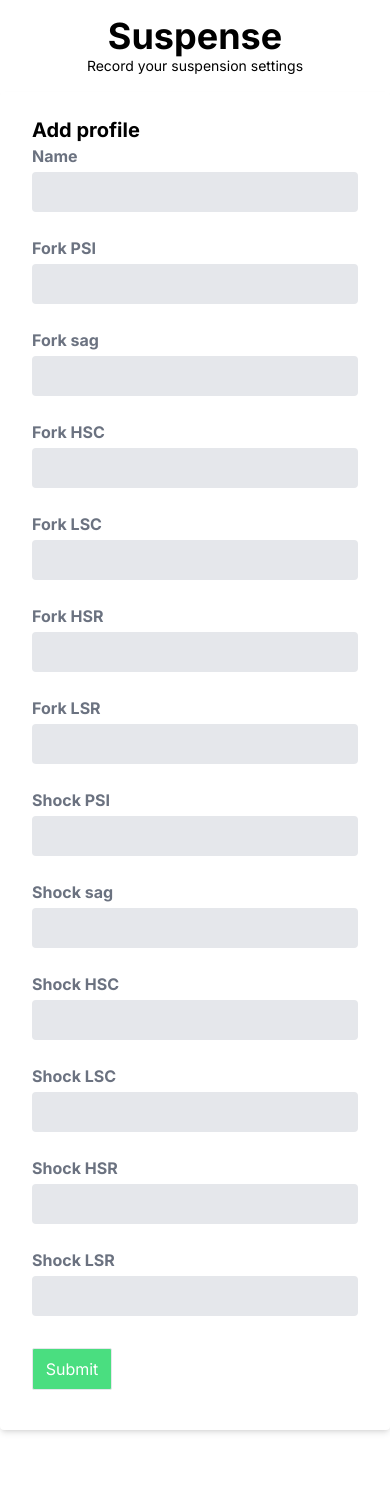
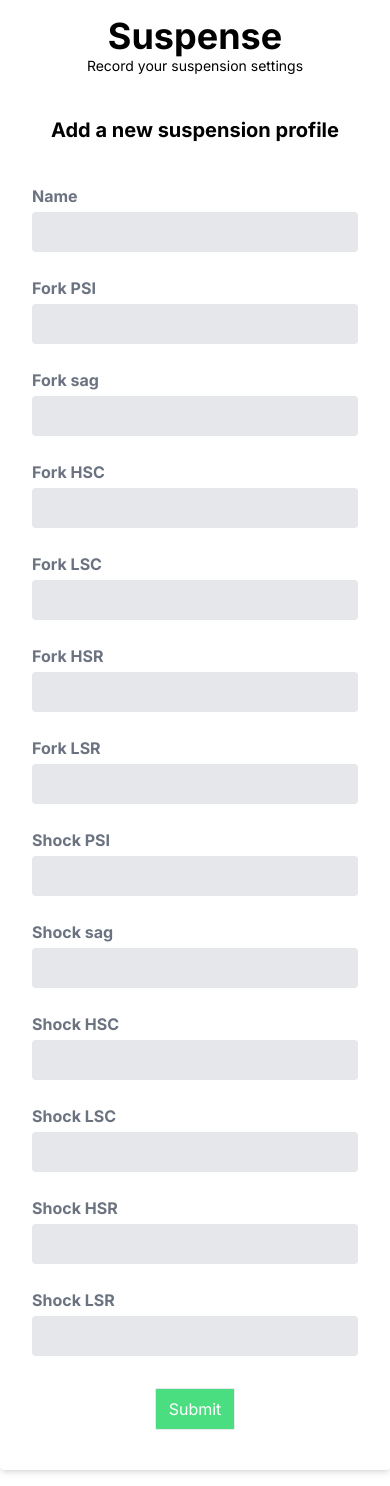
Before and after one commit to steventux/suspense, a Next.js app: page /profiles/create in a window 390 px wide. Before the commit the page ends 1446 px from the top, so only its background shows below. Built offline with nearby package versions, Linux system fonts and the light colour scheme.

Commit message:
Add common form components

```diff
--- /dev/null
+++ b/app/components/form/Label.tsx
@@ -0,0 +1,16 @@
+import React from 'react'
+
+interface LabelProps {
+  fieldName: string;
+  labelText: string;
+}
+
+export default function Label({fieldName, labelText}: LabelProps) {
+  const classNames = 'block text-gray-500 font-bold md:text-right mb-1 md:mb-0 pr-4';
+
+  return (
+    <label className={classNames} htmlFor={fieldName}>
+      {labelText}
+    </label>
+  )
+}
--- /dev/null
+++ b/app/components/form/LabelAndTextField.tsx
@@ -0,0 +1,24 @@
+import React from 'react'
+import { SyntheticEvent } from 'react'
+import Label from './Label'
+import TextField from './TextField'
+
+interface LabelAndTextFieldProps {
+  fieldName: string;
+  fieldSetter: Function;
+  labelText: string;
+}
+
+export default function LabelAndTextField({fieldName, fieldSetter, labelText}: LabelAndTextFieldProps) {
+
+  return (
+    <div className="md:flex md:items-center mb-6">
+      <div className="md:w-1/4">
+        <Label fieldName={fieldName} labelText={labelText} />
+      </div>
+      <div className="md:w-2/4">
+        <TextField fieldName={fieldName} fieldSetter={fieldSetter} />
+      </div>
+    </div>
+  )
+}
--- /dev/null
+++ b/app/components/form/Submit.tsx
@@ -0,0 +1,9 @@
+import React from 'react'
+
+export default function Submit() {
+  return (
+    <div className='w-full py-2 text-center'>
+      <button className="w-20 p-2 text-white border-gray-200 border-[1px] rounded-sm bg-green-400">Submit</button>
+    </div>
+  )
+}
--- /dev/null
+++ b/app/components/form/TextField.tsx
@@ -0,0 +1,19 @@
+import React from 'react'
+import { SyntheticEvent } from 'react'
+
+interface TextFieldProps {
+  fieldName: string;
+  fieldSetter: Function;
+}
+
+export default function TextField({fieldName, fieldSetter}: TextFieldProps) {
+  const classNames = 'bg-gray-200 appearance-none border-2 rounded w-full py-2 px-4 text-gray-700 leading-tight focus:outline-none focus:bg-white focus:border-blue-500';
+
+  const onChange = (e: React.ChangeEvent<HTMLInputElement>): void => {
+    fieldSetter(e.currentTarget.value);
+  }
+
+  return (
+    <input className={classNames} id={fieldName} type="text" onChange={onChange}/>
+  )
+}
--- a/app/profiles/create/page.tsx
+++ b/app/profiles/create/page.tsx
@@ -1,6 +1,9 @@
 "use client"
 import React, {useState } from 'react'
 import { useRouter } from 'next/navigation'
+import LabelAndTextField from '../../components/form/LabelAndTextField'
+import Submit from '../../components/form/Submit'
+
 export default function ProfileCreate() {
   const router = useRouter()
   const [name, setName] = useState<string>('');
@@ -43,155 +46,34 @@ export default function ProfileCreate() {
         body: JSON.stringify(formData)
       });
       const content = await add.json();
-      if(content.success>0)
-      {
-        router.push('/profile');
+      if(content.success > 0) {
+        router.push(`/profiles/read/${content.id}`);
       }
-
     }
   };
 
-  const labelClassNames = 'block text-gray-500 font-bold md:text-right mb-1 md:mb-0 pr-4';
-  const inputClassNames = 'bg-gray-200 appearance-none border-2 rounded w-full py-2 px-4 text-gray-700 leading-tight focus:outline-none focus:bg-white focus:border-blue-500';
-
   return (
     <form className="w-full bg-white shadow-md rounded px-8 pt-6 pb-8 mb-4" onSubmit={addProfile}>
-      <h1 className="text-xl font-bold">Add profile</h1>
-      <div className="md:flex md:items-center mb-6">
-        <div className="md:w-1/3">
-          <label className={labelClassNames} htmlFor="name">
-            Name
-          </label>
-        </div>
-        <div className="md:w-2/3">
-          <input className={inputClassNames} id="name" type="text" onChange={(e:any)=>setName(e.target.value)}/>
-        </div>
-      </div>
-      <div className="md:flex md:items-center mb-6">
-        <div className="md:w-1/3">
-          <label className={labelClassNames} htmlFor="forkPsi">
-            Fork PSI
-          </label>
-        </div>
-        <div className="md:w-2/3">
-          <input className={inputClassNames} id="forkPsi" type="text"  onChange={(e:any)=>setForkPsi(e.target.value)}/>
-        </div>
-      </div>
-      <div className="md:flex md:items-center mb-6">
-        <div className="md:w-1/3">
-          <label className={labelClassNames} htmlFor="forkSag">
-            Fork sag
-          </label>
-        </div>
-        <div className="md:w-2/3">
-          <input className={inputClassNames} id="forkSag" type="text"  onChange={(e:any)=>setForkSag(e.target.value)}/>
-        </div>
-      </div>
-      <div className="md:flex md:items-center mb-6">
-        <div className="md:w-1/3">
-          <label className={labelClassNames} htmlFor="forkHsc">
-            Fork HSC
-          </label>
-        </div>
-        <div className="md:w-2/3">
-          <input className={inputClassNames} id="forkHsc" type="text" onChange={(e:any)=>setForkHsc(e.target.value)}/>
-        </div>
-      </div>
-      <div className="md:flex md:items-center mb-6">
-        <div className="md:w-1/3">
-          <label className={labelClassNames} htmlFor="forkLsc">
-            Fork LSC
-          </label>
-        </div>
-        <div className="md:w-2/3">
-          <input className={inputClassNames} id="forkLsc" type="text" onChange={(e:any)=>setForkLsc(e.target.value)}/>
-        </div>
-      </div>
-      <div className="md:flex md:items-center mb-6">
-        <div className="md:w-1/3">
-          <label className={labelClassNames} htmlFor="forkHsr">
-            Fork HSR
-          </label>
-        </div>
-        <div className="md:w-2/3">
-          <input className={inputClassNames} id="forkHsr" type="text" onChange={(e:any)=>setForkHsr(e.target.value)}/>
-        </div>
-      </div>
-      <div className="md:flex md:items-center mb-6">
-        <div className="md:w-1/3">
-          <label className={labelClassNames} htmlFor="forkLsr">
-            Fork LSR
-          </label>
-        </div>
-        <div className="md:w-2/3">
-          <input className={inputClassNames} id="forkLsr" type="text" onChange={(e:any)=>setForkLsr(e.target.value)}/>
-        </div>
-      </div>
-      <div className="md:flex md:items-center mb-6">
-        <div className="md:w-1/3">
-          <label className={labelClassNames} htmlFor="shockPsi">
-            Shock PSI
-          </label>
-        </div>
-        <div className="md:w-2/3">
-          <input className={inputClassNames} id="shockPsi" type="text" onChange={(e:any)=>setShockPsi(e.target.value)}/>
-        </div>
-      </div>
-      <div className="md:flex md:items-center mb-6">
-        <div className="md:w-1/3">
-          <label className={labelClassNames} htmlFor="shockSag">
-            Shock sag
-          </label>
-        </div>
-        <div className="md:w-2/3">
-          <input className={inputClassNames} id="shockSag" type="text" onChange={(e:any)=>setShockSag(e.target.value)}/>
-        </div>
+
+      <div className="m-auto w-full text-center mb-10">
+        <h1 className="text-xl font-bold">Add a new suspension profile</h1>
       </div>
 
-      <div className="md:flex md:items-center mb-6">
-        <div className="md:w-1/3">
-          <label className={labelClassNames} htmlFor="shockHsc">
-            Shock HSC
-          </label>
-        </div>
-        <div className="md:w-2/3">
-          <input className={inputClassNames} id="shockHsc" type="text" onChange={(e:any)=>setShockHsc(e.target.value)}/>
-        </div>
-      </div>
-      <div className="md:flex md:items-center mb-6">
-        <div className="md:w-1/3">
-          <label className={labelClassNames} htmlFor="shockLsc">
-            Shock LSC
-          </label>
-        </div>
-        <div className="md:w-2/3">
-          <input className={inputClassNames} id="shockLsc" type="text" onChange={(e:any)=>setShockLsc(e.target.value)}/>
-        </div>
-      </div>
-      <div className="md:flex md:items-center mb-6">
-        <div className="md:w-1/3">
-          <label className={labelClassNames} htmlFor="shockHsr">
-            Shock HSR
-          </label>
-        </div>
-        <div className="md:w-2/3">
-          <input className={inputClassNames} id="shockHsr" type="text" onChange={(e:any)=>setShockHsr(e.target.value)}/>
-        </div>
-      </div>
-      <div className="md:flex md:items-center mb-6">
-        <div className="md:w-1/3">
-          <label className={labelClassNames} htmlFor="shockLsr">
-            Shock LSR
-          </label>
-        </div>
-        <div className="md:w-2/3">
-          <input className={inputClassNames} id="shockLsr" type="text" onChange={(e:any)=>setShockLsr(e.target.value)}/>
-        </div>
-      </div>
+      <LabelAndTextField fieldName={'name'} fieldSetter={setName} labelText={'Name'} />
+      <LabelAndTextField fieldName={'forkPsi'} fieldSetter={setForkPsi} labelText={'Fork PSI'} />
+      <LabelAndTextField fieldName={'forkSag'} fieldSetter={setForkSag} labelText={'Fork sag'} />
+      <LabelAndTextField fieldName={'forkHsc'} fieldSetter={setForkHsc} labelText={'Fork HSC'} />
+      <LabelAndTextField fieldName={'forkLsc'} fieldSetter={setForkLsc} labelText={'Fork LSC'} />
+      <LabelAndTextField fieldName={'forkHsr'} fieldSetter={setForkHsr} labelText={'Fork HSR'} />
+      <LabelAndTextField fieldName={'forkLsr'} fieldSetter={setForkLsr} labelText={'Fork LSR'} />
+      <LabelAndTextField fieldName={'shockPsi'} fieldSetter={setShockPsi} labelText={'Shock PSI'} />
+      <LabelAndTextField fieldName={'shockSag'} fieldSetter={setShockSag} labelText={'Shock sag'} />
+      <LabelAndTextField fieldName={'shockHsc'} fieldSetter={setShockHsc} labelText={'Shock HSC'} />
+      <LabelAndTextField fieldName={'shockLsc'} fieldSetter={setShockLsc} labelText={'Shock LSC'} />
+      <LabelAndTextField fieldName={'shockHsr'} fieldSetter={setShockHsr} labelText={'Shock HSR'} />
+      <LabelAndTextField fieldName={'shockLsr'} fieldSetter={setShockLsr} labelText={'Shock LSR'} />
 
-      <div className='w-full py-2'>
-        <button className="w-20 p-2 text-white border-gray-200 border-[1px] rounded-sm bg-green-400">Submit</button>
-      </div>
+      <Submit />
     </form>
   )
 }
```
